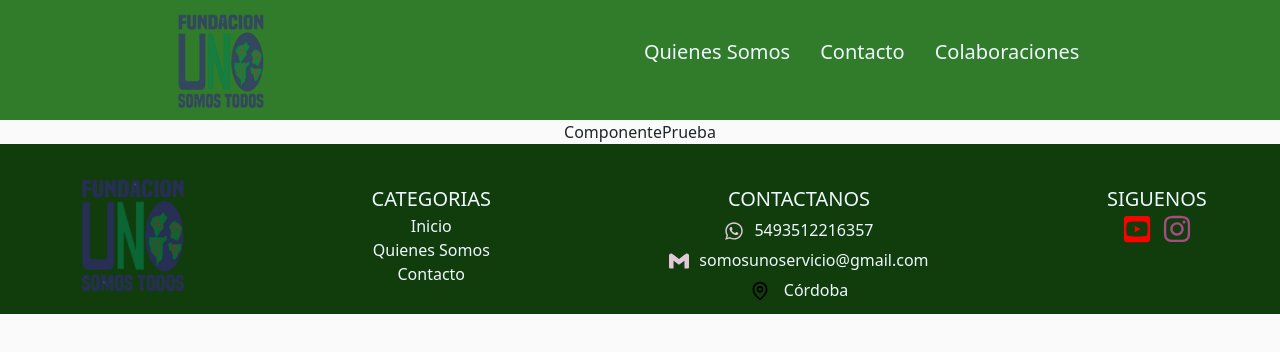
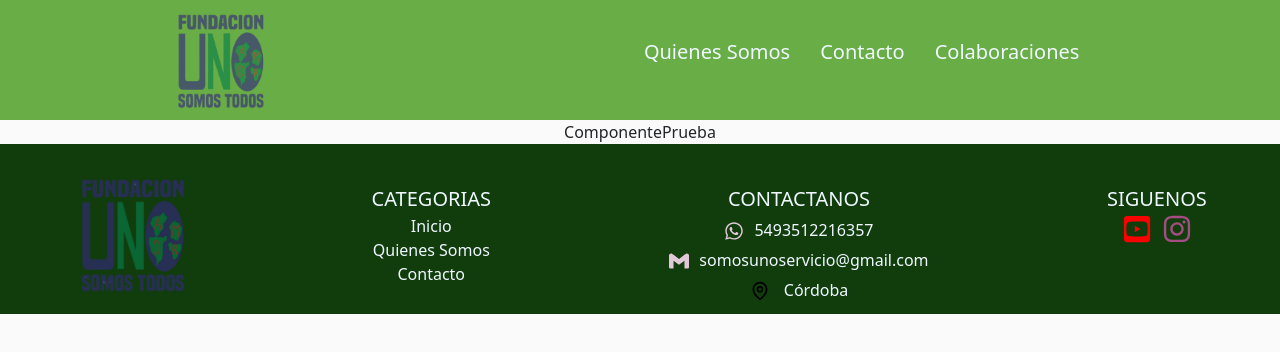
Before and after one commit to jcrnieto/fundacion-uno, a React (Create React App) app: page /prueba in a window 1280 px wide. Shown: the top 352 px of the page. Built offline with nearby package versions, Linux system fonts and the light colour scheme; no server answers.

Commit message:
se cambia color navbar

```diff
--- a/src/components/navBar/navBar.css
+++ b/src/components/navBar/navBar.css
@@ -1,7 +1,7 @@
 
 .container-navbar{
     height: 120px;
-    background: #317c2a;
+    background: #69ad46;
     display: flex;
     justify-content:space-around;
     align-items: center;
```
